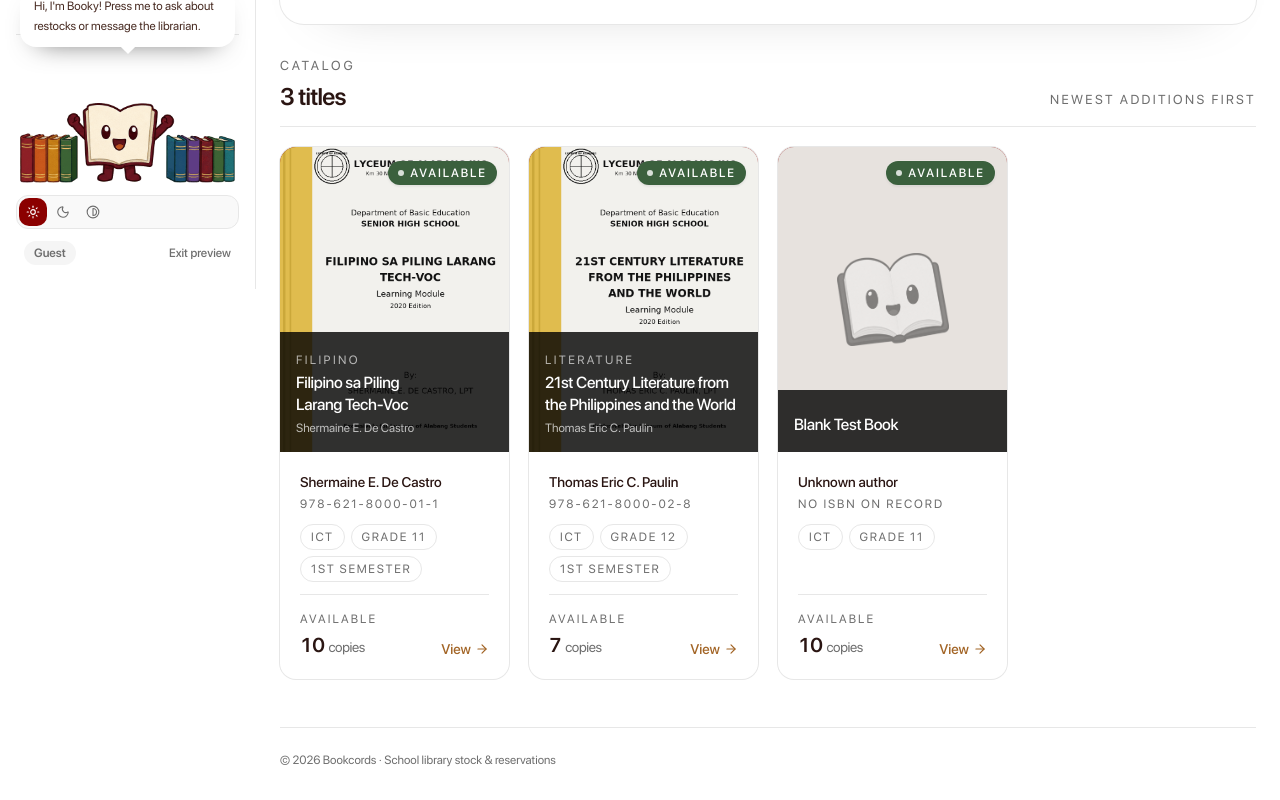
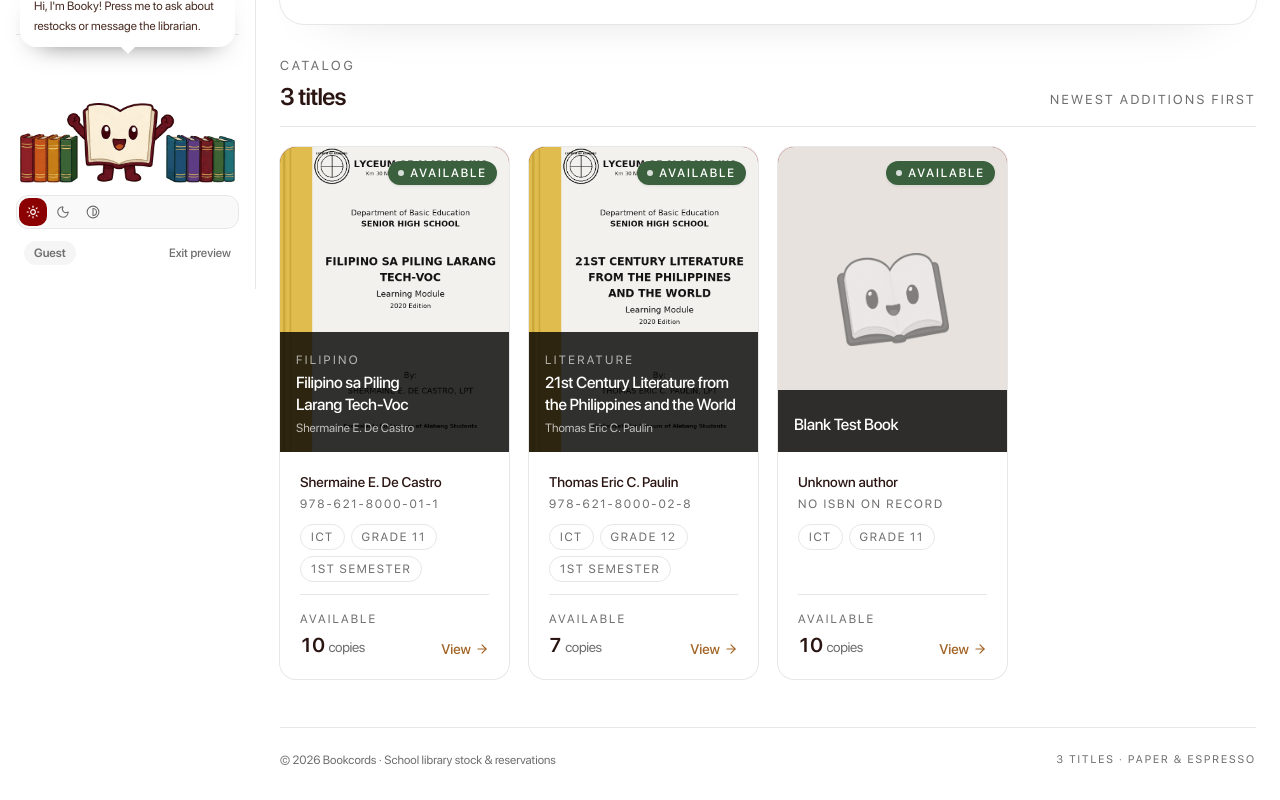
Before and after one commit to khalyld9/bookcord, a Next.js app in the folder Bookcord/: page /preview/library in a window 1280 px wide. Shown: the part 511-1311 px from the top of the page. Built offline with nearby package versions, Linux system fonts and the light colour scheme.

Commit message:
Polish library footer to match login AuthShell meta
- add mono label with count + Paper & Espresso tag
- keep flex layout like AuthShell footer

Co-authored-by: arena-agent <297053741+arena-agent@users.noreply.github.com>

```diff
--- a/Bookcord/src/components/books/library-view.tsx
+++ b/Bookcord/src/components/books/library-view.tsx
@@ -94,8 +94,11 @@ export function LibraryView({
         <BooksGrid books={books} bookHrefPrefix={bookHrefPrefix} />
       </section>
 
-      <footer className="mt-4 border-t border-border pt-6 text-xs text-muted-foreground">
+      <footer className="mt-4 flex items-center justify-between gap-4 border-t border-border pt-6 text-xs text-muted-foreground">
         <p>© 2026 Bookcords · School library stock &amp; reservations</p>
+        <p className="font-mono text-[11px] uppercase tracking-[0.18em]">
+          {count} titles · Paper &amp; Espresso
+        </p>
       </footer>
     </div>
   );
```
